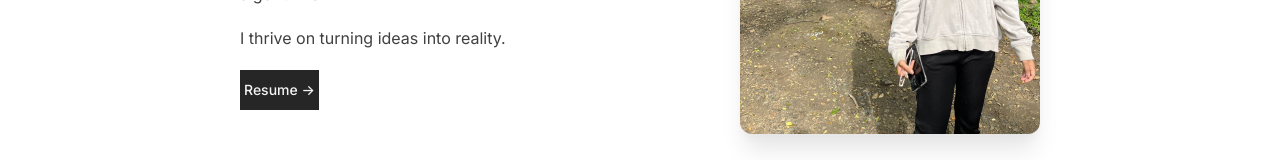
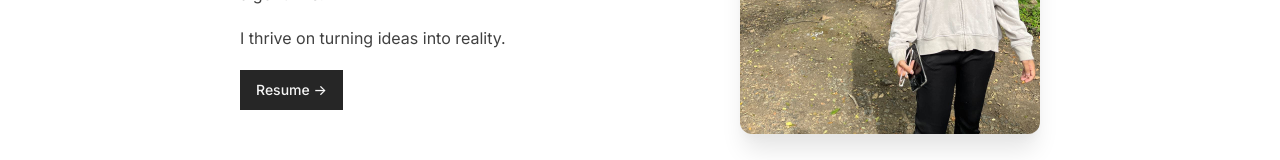
Before and after one commit to shristigupta12/Portfolio, a Next.js app: page / in a window 1280 px wide. Shown: the part 418-578 px from the top of the page. Built offline with nearby package versions, Linux system fonts and the light colour scheme.

Commit message:
fix: button padding

```diff
--- a/components/sections/contacts/index.js
+++ b/components/sections/contacts/index.js
@@ -22,7 +22,7 @@ const Contacts = () =>{
                     <div className="grid grid-cols-3 gap-3">
                     {ContactData.map((contact, index)=>(
                         <Link href={contact.link} key={index} target="_blank">
-                            <Button className="flex gap-1 hover:scale-110 ">
+                            <Button className="flex gap-1 hover:scale-110 max-md:px-1 max-md:py-0.5 ">
                                 <p className="max-md:text-xs">{contact.media}</p>
                                 {contact.icon}
                             </Button>
--- a/components/sections/home/index.jsx
+++ b/components/sections/home/index.jsx
@@ -19,7 +19,7 @@ const Home = ()=>{
                     <p>From crafting elegant code to exploring the world of algorithms.</p>
                     <p>I thrive on turning ideas into reality.</p>
                     <Link href="https://drive.google.com/file/d/1QaHS9L0vimQDfxEwSGEEyg46MxQ5tBvt/view?usp=drive_link" target="_blank">
-                    <Button variant="primary" className="bg-neutral-800 w-fit text-neutral-100 rounded-lg transition-all hover:scale-105 max-sm:w-full">{"Resume ->"}</Button>
+                    <Button variant="primary" className="bg-neutral-800 w-fit text-neutral-100 rounded-lg transition-all hover:scale-105 max-sm:w-full ">{"Resume ->"}</Button>
                     </Link>
                 </div>
             </div>
--- a/components/ui/button.jsx
+++ b/components/ui/button.jsx
@@ -20,7 +20,7 @@ const buttonVariants = cva(
         link: "text-primary underline-offset-4 hover:underline",
       },
       size: {
-        default: "h-10 px-1 py-0.5",
+        default: "h-10 px-4 py-2",
         sm: "h-9 rounded-md px-3",
         lg: "h-11 rounded-md px-8",
         icon: "h-10 w-10",
```
